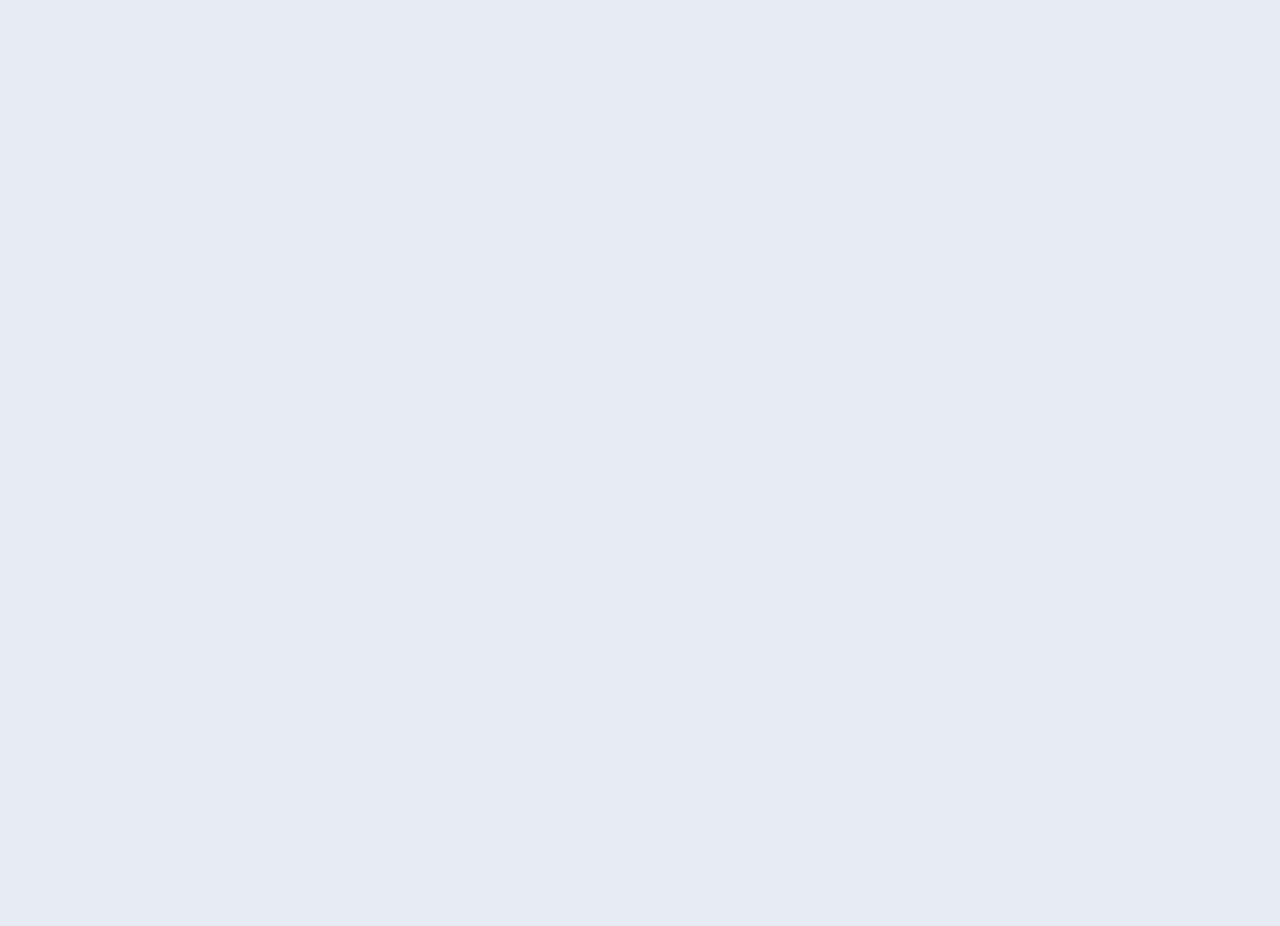
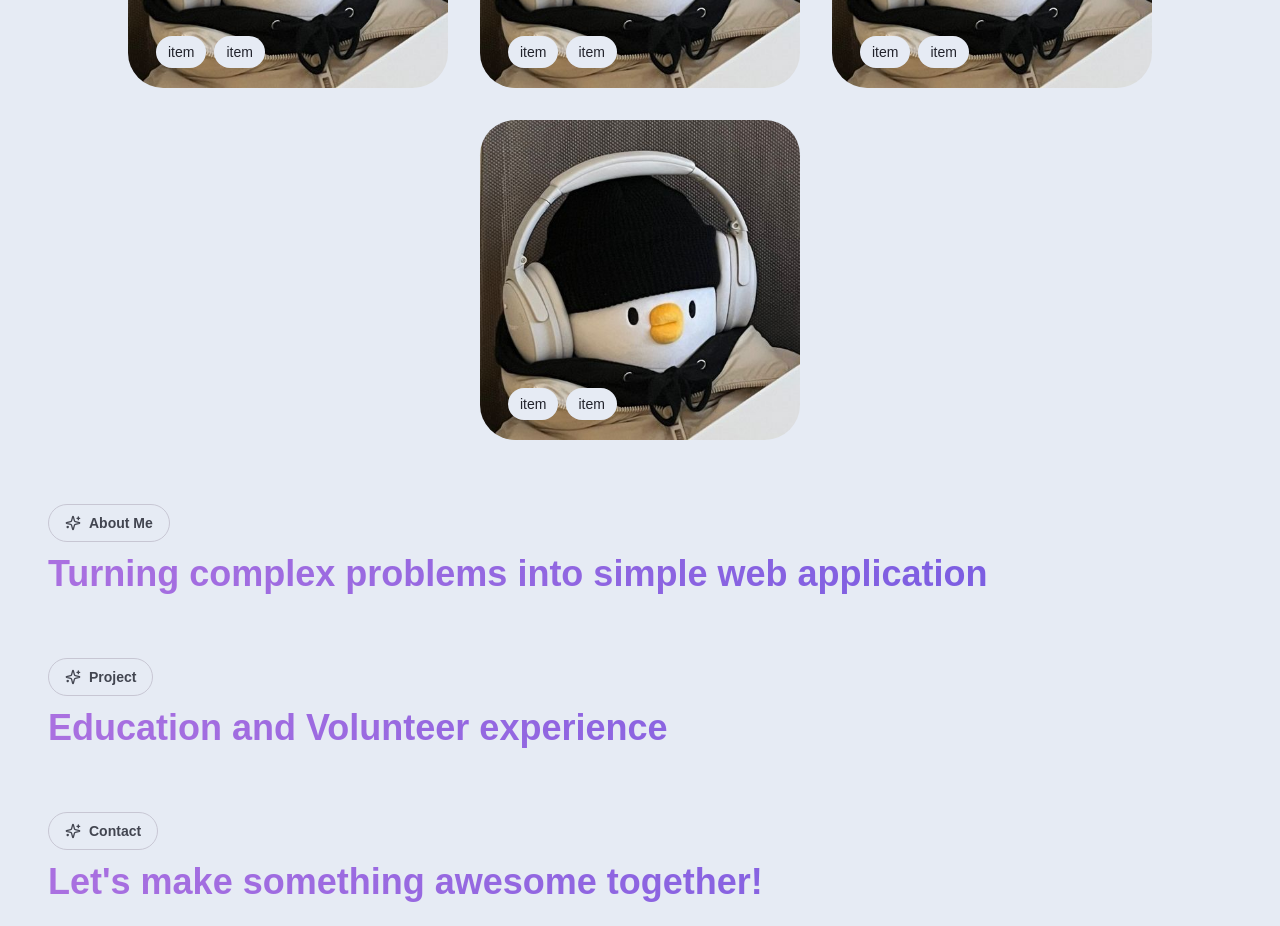
Before and after one commit to phongit-kha/design-to-code, a Next.js app: page / in a window 1280 px wide. Shown: the part 1500-2426 px from the top of the page. Before the commit the page ends 800 px from the top, so only its background shows below. Built offline with nearby package versions, Linux system fonts and the light colour scheme.

Commit message:
feat: add temp component section

```diff
--- a/src/app/page.tsx
+++ b/src/app/page.tsx
@@ -1,16 +1,27 @@
+import { AboutMe } from "@/components/AboutMeSection";
+import { ContactSection } from "@/components/ContactSection";
+import { HomeSection } from "@/components/HomeSection";
 import { ModeToggle } from "@/components/ModeToggle";
 import { Navbar } from "@/components/Navbar";
 import { Profile } from "@/components/Profile";
+import { ProjectSection } from "@/components/ProjectSection";
+import { ResumeSection } from "@/components/ResumeSection";
 import SvgBackground from "@/components/SvgBackground";
 import Image from "next/image";
 
 export default function Home() {
   return (
-    <div className="flex flex-col items-center lg:px-12 lg:py-6">
+    <div className="flex flex-col items-center p-4 lg:px-12 lg:py-6">
       <div className="flex w-full flex-col items-center lg:flex-row lg:items-start lg:justify-evenly">
         <Navbar className="order-1 lg:order-2" />
         <Profile className="order-2 lg:order-1" />
       </div>
+      <HomeSection />
+      <ProjectSection />
+      <AboutMe />
+      <ResumeSection />
+      <ContactSection />
+      <section></section>
       <SvgBackground />
     </div>
   );
--- /dev/null
+++ b/src/components/AboutMeSection.tsx
@@ -0,0 +1,22 @@
+import * as React from "react";
+import { cn } from "@/lib/utils";
+import { ArrowDown, Download, LayoutGrid, Sparkles } from "lucide-react";
+import Link from "next/link";
+import Image from "next/image";
+
+export function AboutMe({
+  className = "",
+}: {
+  className?: string;
+}): React.JSX.Element {
+  return (
+    <div className={cn("mt-16 w-full", className)}>
+      <p className="flex w-fit items-center gap-2 rounded-sm border border-t-opp-medium bg-base px-4 py-2 text-sm font-bold text-t-medium">
+        <Sparkles className="size-4 stroke-2" /> About Me
+      </p>
+      <h2 className="mt-3 bg-gradient-to-r from-accent to-secondary bg-clip-text text-4xl font-extrabold text-transparent">
+        Turning complex problems into simple web application
+      </h2>
+    </div>
+  );
+}
--- /dev/null
+++ b/src/components/ContactSection.tsx
@@ -0,0 +1,22 @@
+import * as React from "react";
+import { cn } from "@/lib/utils";
+import { ArrowDown, Download, LayoutGrid, Sparkles } from "lucide-react";
+import Link from "next/link";
+import Image from "next/image";
+
+export function ContactSection({
+  className = "",
+}: {
+  className?: string;
+}): React.JSX.Element {
+  return (
+    <div className={cn("mt-16 w-full", className)}>
+      <p className="flex w-fit items-center gap-2 rounded-sm border border-t-opp-medium bg-base px-4 py-2 text-sm font-bold text-t-medium">
+        <Sparkles className="size-4 stroke-2" /> Contact
+      </p>
+      <h2 className="mt-3 bg-gradient-to-r from-accent to-secondary bg-clip-text text-4xl font-extrabold text-transparent">
+        Let's make something awesome together!
+      </h2>
+    </div>
+  );
+}
--- /dev/null
+++ b/src/components/ResumeSection.tsx
@@ -0,0 +1,22 @@
+import * as React from "react";
+import { cn } from "@/lib/utils";
+import { ArrowDown, Download, LayoutGrid, Sparkles } from "lucide-react";
+import Link from "next/link";
+import Image from "next/image";
+
+export function ResumeSection({
+  className = "",
+}: {
+  className?: string;
+}): React.JSX.Element {
+  return (
+    <div className={cn("mt-16 w-full", className)}>
+      <p className="flex w-fit items-center gap-2 rounded-sm border border-t-opp-medium bg-base px-4 py-2 text-sm font-bold text-t-medium">
+        <Sparkles className="size-4 stroke-2" /> Project
+      </p>
+      <h2 className="mt-3 bg-gradient-to-r from-accent to-secondary bg-clip-text text-4xl font-extrabold text-transparent">
+        Education and Volunteer experience
+      </h2>
+    </div>
+  );
+}
```
